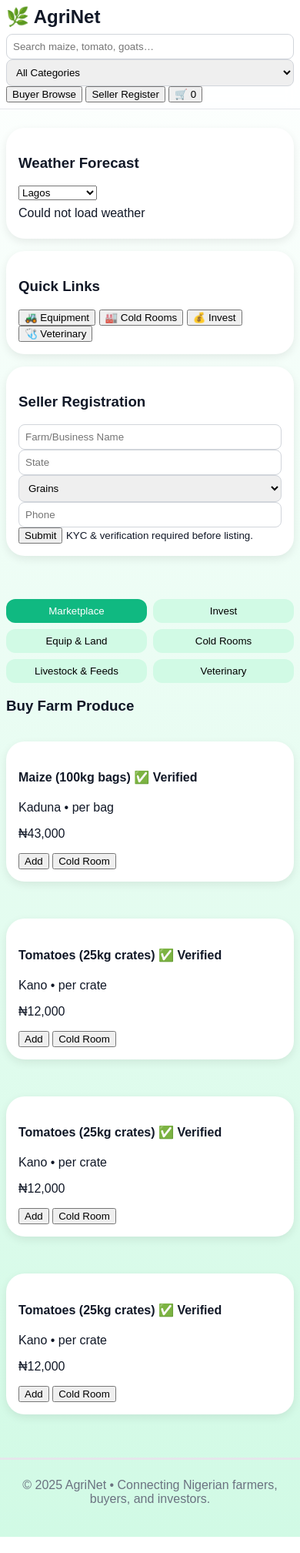
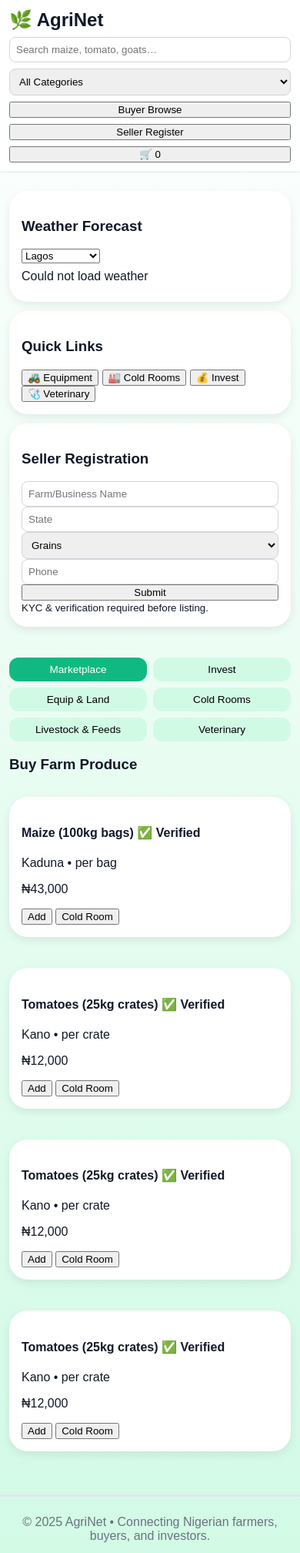
Before and after one commit to ceeflames/Agrinet, a FastAPI app: page / in a window 390 px wide. Shown: the top 2017 px of the page at 77% size. Before the commit the page ends 1996 px from the top, so only its background shows below. Run offline with FastAPI, Linux system fonts and the light colour scheme.

Commit message:
fix mobile responsive styles

```diff
--- a/static/css/styles.css
+++ b/static/css/styles.css
@@ -1,6 +1,7 @@
 * {
   box-sizing: border-box;
 }
+
 /* Reset & basic */
 body, html {
   overflow-x: hidden;
@@ -87,6 +88,7 @@
   border-radius: 1.5rem;
   padding: 1.5rem;
   box-shadow: 0 4px 12px rgba(0,0,0,0.08);
+  overflow: hidden;
 }
 
 /* Tabs */
@@ -96,6 +98,7 @@
   gap: 0.5rem;
   margin-top: 2.5rem;
 }
+
 .tab-button {
   flex: 1;
   text-align: center;
@@ -107,6 +110,7 @@
   transition: all 0.2s;
   font-weight: 500;
 }
+
 .tab-button.active {
   background-color: #10b981;
   color: white;
@@ -119,8 +123,10 @@
 /* Cards & hover */
 .card {
   margin: 1rem 0;
+  border-radius: 1.5rem;
   transition: transform 0.3s, box-shadow 0.3s;
 }
+
 .card:hover {
   transform: translateY(-5px);
   box-shadow: 0 12px 25px rgba(0,0,0,0.15);
@@ -135,21 +141,10 @@
   gap: 1rem;
 }
 
-/* Forecast */
-.forecast-card {
-  display: inline-block;
-  background: #d1fae5;
-  padding: 0.5rem;
-  border-radius: 1rem;
-  text-align: center;
-  min-width: 60px;
-  margin: 0.2rem;
-  font-size: 0.75rem;
-}
-
 /* Buttons */
 button, input, select {
   font-family: inherit;
+  max-width: 100%;
 }
 
 /* Forms */
@@ -168,10 +163,9 @@
   border-top: 3px solid #e5e7eb;
   margin-top: 2rem;
   margin-bottom: 4rem;
-
 }
 
-/* Forecast container */
+/* Forecast container — stays scrollable */
 .forecast-container {
   display: flex;
   gap: 0.5rem;
@@ -186,6 +180,7 @@
   padding: 0.5rem;
   text-align: center;
   flex-shrink: 0;
+  font-size: 0.75rem;
 }
 
 .forecast-card:hover {
@@ -196,35 +191,54 @@
   width: 50px;
   height: 50px;
 }
+
 /* ===== MOBILE RESPONSIVE ===== */
 @media (max-width: 768px) {
 
   /* Stack sidebar and content vertically */
   main.grid {
     grid-template-columns: 1fr;
+    gap: 0.75rem;
   }
 
   /* Fix header on mobile */
   .header {
     flex-direction: column;
-    align-items: flex-start;
+    align-items: stretch;
     gap: 0.5rem;
     top: 0;
+    padding: 0.75rem;
   }
 
   .header div {
+    display: flex;
     flex-wrap: wrap;
     gap: 0.5rem;
+    width: 100%;
   }
 
   .header input,
-  .header select {
+  .header select,
+  .header button {
     width: 100%;
+    min-width: 0;
   }
 
   /* Fix container padding */
   .container {
-    padding: 0.5rem;
+    padding: 0.75rem;
+    width: 100%;
+  }
+
+  /* Cards — keep border radius, don't cut off */
+  .card,
+  .sidebar .card,
+  .content .card {
+    border-radius: 1.5rem;
+    padding: 1rem;
+    width: 100%;
+    overflow: visible;
+    margin: 0.75rem 0;
   }
 
   /* Fix market listings grid */
@@ -232,6 +246,7 @@
   #feeds-listings,
   #cold-listings {
     grid-template-columns: 1fr;
+    width: 100%;
   }
 
   /* Fix tabs */
@@ -241,12 +256,16 @@
 
   .tab-button {
     flex: 1 1 45%;
+    font-size: 0.85rem;
+    padding: 0.5rem 0.25rem;
   }
 
-  /* Fix cards */
-  .sidebar .card,
-  .content .card {
-    padding: 1rem;
+  /* Forms full width */
+  form input,
+  form select,
+  form button {
+    width: 100%;
+    min-width: 0;
   }
 
   /* Footer */
@@ -254,4 +273,9 @@
     margin-bottom: 1rem;
     padding: 1.5rem;
   }
+
+  /* Prevent any element from overflowing */
+  img, video, iframe, table {
+    max-width: 100%;
+  }
 }
```
